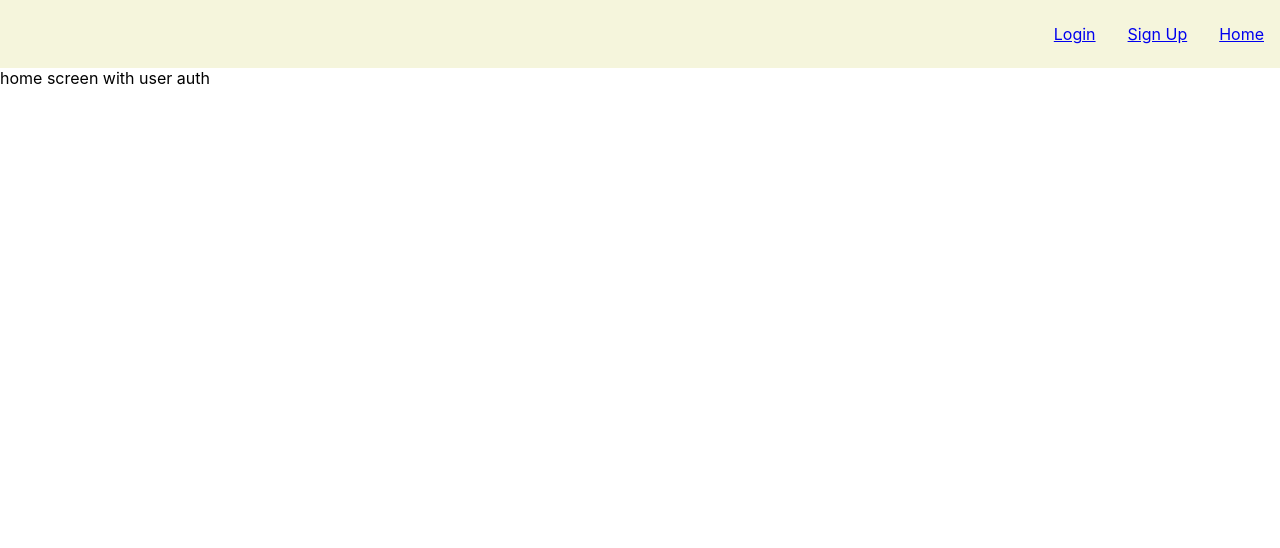
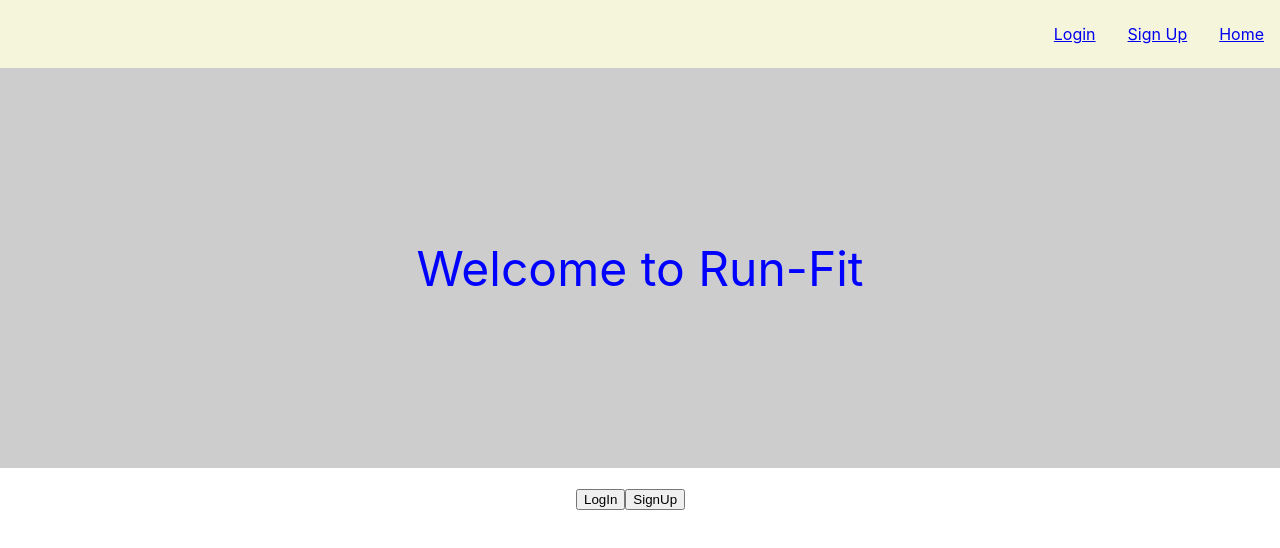
Before and after one commit to chadtarpey615/run-fit, a React (Create React App) app in the folder frontend/: page / in a window 1280 px wide. Shown: the top 548 px of the page. Built offline with nearby package versions, Linux system fonts and the light colour scheme.

Commit message:
created landing page

```diff
--- a/frontend/src/App.css
+++ b/frontend/src/App.css
@@ -85,3 +85,25 @@
   flex-direction: column;
   border: 2px solid green;
 }
+
+.main-heading {
+  display: flex;
+  flex-direction: column;
+  align-items: center;
+  /* justify-content: center; */
+}
+.heading {
+  display: flex;
+  height: 50vh;
+  width: 100vw;
+  background-color: rgba(155, 155, 155, 0.5);
+  align-items: center;
+  justify-content: center;
+  font-size: 3rem;
+  color: blue;
+}
+.main-btn {
+  padding: 20px 20px;
+  width: 8rem;
+  height: 4rem;
+}
--- a/frontend/src/screens/HomeScreen.js
+++ b/frontend/src/screens/HomeScreen.js
@@ -2,8 +2,14 @@ import React from 'react'
 
 const HomeScreen = () => {
     return (
-        <div>
-            home screen with user auth
+        <div className="main-heading">
+            <header className="heading">
+                Welcome to Run-Fit
+            </header>
+
+            <div className="main-btn">
+                <button>LogIn</button><button>SignUp</button>
+            </div>
         </div>
     )
 }
```
